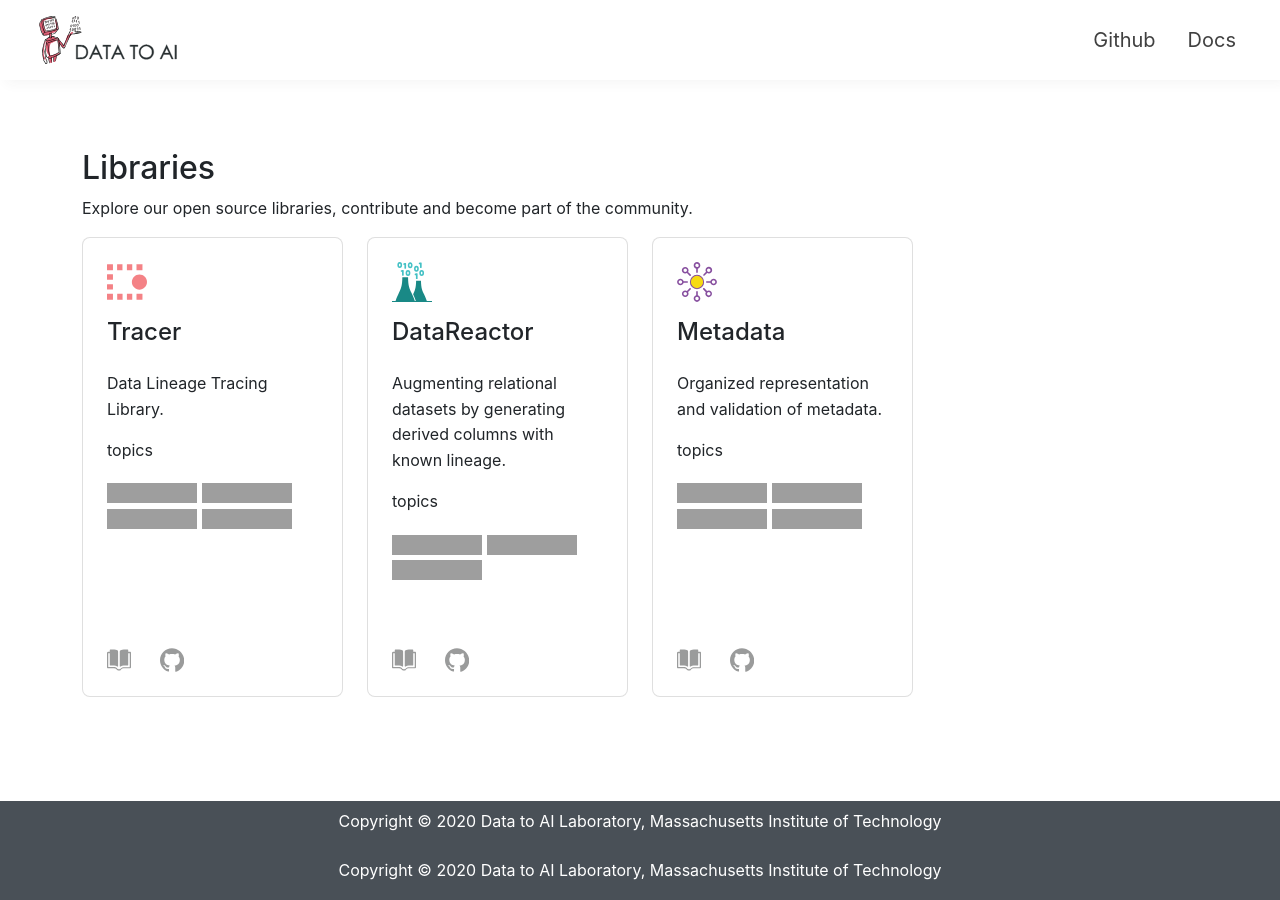
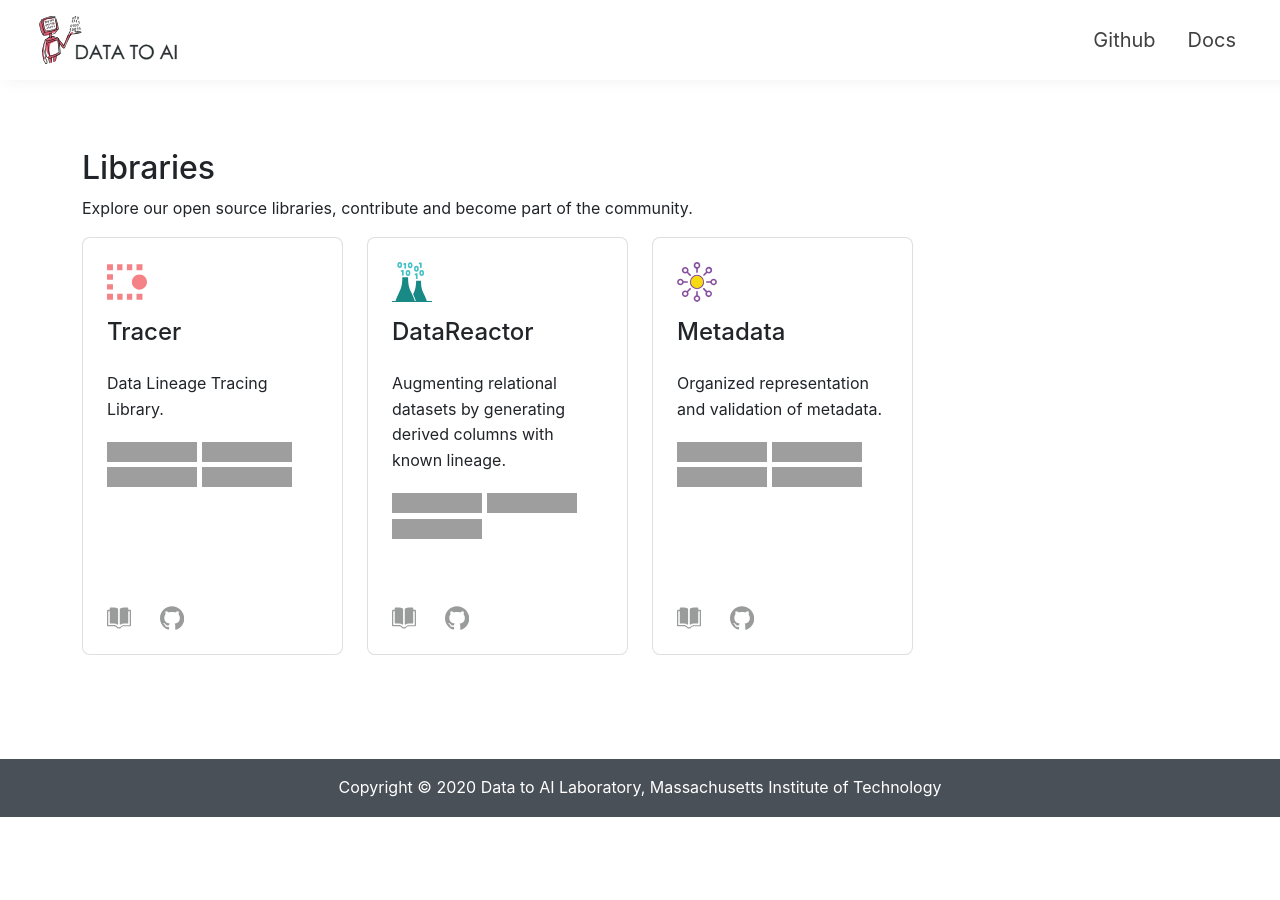
Before and after one commit to data-dev/data-dev.github.io, a Jekyll site: the page built from index.html, in a window 1280 px wide and 900 px high, scrolled down 2563 px, cut to the strip 0-900 px from the top of the window. Built offline with Jekyll 4.4.1, drawn with Linux system fonts in a browser that asks for light colours; after the commit the page ends 3380 px from its top, so only the background shows below that; grey boxes are pictures that could not be loaded.

Commit message:
homepage and nav

```diff
--- a/_data/concepts.yaml
+++ b/_data/concepts.yaml
@@ -1,4 +1,8 @@
 - name: What is data lineage?
+  url: ""
 - name: How do you store and interact with metadata about your data?
+  url: ""
 - name: How do you use machine learning to find data lineage?
+  url: ""
 - name: How do you evaluate ML based lineage techniques?
+  url: ""
--- a/_includes/nav.html
+++ b/_includes/nav.html
@@ -1,6 +1,6 @@
 <nav class="navbar navbar-expand-lg navbar-light fixed-top">
   <div class="container-fluid">
-      <a class="navbar-brand" href="">
+      <a class="navbar-brand" href="{{'/' | relative_url }}">
         <img src="{{'img/DAI-Lab-TopLogo.svg' | relative_url }}" width="160" height="48" class="d-inline-block align-top logo" alt="Data Tracer" loading="lazy">
       </a>
       <button class="navbar-toggler" type="button" data-toggle="collapse" data-target="#navbarNav" aria-controls="navbarNav" aria-expanded="false" aria-label="Toggle navigation">
--- a/index.html
+++ b/index.html
@@ -46,11 +46,19 @@
       {% for item in site.data.resources %}
 
       <div class="col-xl-2 col-md-3 col-sm-4 col-6 mb-4">
+        {% if item.url != '' %}
           <a href="{{ item.url }}" class="embed-responsive embed-responsive-1by1 rounded-lg bg-secondary overflow-hidden">
             <div class="embed-responsive-item d-flex justify-content-center">
               <p class="h3 font-weight-normal text-white text-center align-self-center px-3">{{ item.name }}</p>
             </div>
           </a>
+        {% else %}
+          <div class="embed-responsive embed-responsive-1by1 rounded-lg bg-secondary overflow-hidden">
+            <div class="embed-responsive-item d-flex justify-content-center">
+              <p class="h3 font-weight-normal text-white text-center align-self-center px-3">{{ item.name }}</p>
+            </div>
+          </div>
+        {% endif %}
       </div>
 
       {% endfor %}
@@ -72,6 +80,7 @@
       {% for item in site.data.trace %}
         <div class="col-xl-4 col-md-6 mb-4">
 
+          {% if item.url != '' %}
             <a href="{{ item.url }}" class="embed-responsive embed-responsive-1by1 rounded-lg overflow-hidden trace-item">
               <div class="embed-responsive-item">
                 <div class="position-absolute is-overlay border border-secondary rounded-lg p-4">
@@ -87,7 +96,23 @@
                 </div>
               </div>
             </a>
-
+          {% else %}
+            <div class="embed-responsive embed-responsive-1by1 rounded-lg overflow-hidden trace-item">
+              <div class="embed-responsive-item">
+                <div class="position-absolute is-overlay border border-secondary rounded-lg p-4">
+                  <div class="d-flex flex-column justify-content-between h-100">
+                    <div>
+                      <h3 class="text-danger">{{ item.name }}</h3>
+                      <p class="text-secondary">{{ item.text }}</p>
+                    </div>
+                    <div class="d-flex align-items-center flex-grow-1">
+                      <img class="w-75" src="{{ item.image | relative_url }}" alt="{{ item.name }}">
+                    </div>
+                  </div>
+                </div>
+              </div>
+            </div>
+          {% endif %}
         </div>
         {% endfor %}
     </div>
@@ -106,13 +131,20 @@
     </div>
     <div class="row justify-content-center justify-content-sm-start">
       {% for item in site.data.concepts %}
-
       <div class="col-xl-2 col-md-3 col-sm-4 col-xs-6 col-8 mb-4">
+        {% if item.url != '' %}
           <a href="{{ item.url }}" class="embed-responsive embed-responsive-1by1 rounded-lg bg-secondary overflow-hidden">
             <div class="embed-responsive-item d-flex justify-content-start">
               <p class="text-white h5 mb-0 font-weight-normal align-self-center px-3">{{ item.name }}</p>
             </div>
           </a>
+          {% else %}
+          <div class="embed-responsive embed-responsive-1by1 rounded-lg bg-secondary overflow-hidden">
+            <div class="embed-responsive-item d-flex justify-content-start">
+              <p class="text-white h5 mb-0 font-weight-normal align-self-center px-3">{{ item.name }}</p>
+            </div>
+          </div>
+        {% endif %}
       </div>
 
       {% endfor %}
@@ -140,7 +172,9 @@
               </div>
               <h3 class="h4 mt-3 mb-4">{{ item.name }}</h3>
               <p>{{ item.text }}</p>
-              <p>topics</p>
+              <p>
+                <!-- https://github.com/topics/ -->
+              </p>
               <p>
                 {% for badge in item.badges %}
                   <a href="{{badge.url}}" rel="nofollow" class="hoverable-i">
@@ -168,13 +202,3 @@
     </div>
   </div>
 </section>
-
-<section class="bg-secondary text-white text-center py-2 ">
-  <div class="container">
-    <div class="row">
-      <div class="col-12">
-        <p class="mb-0">Copyright © {{ 'now' | date: "%Y" }} Data to AI Laboratory, Massachusetts Institute of Technology</p>
-      </div>
-    </div>
-  </div>
-</section>
```
Lines whose indentation alone changed are shown as unchanged.
